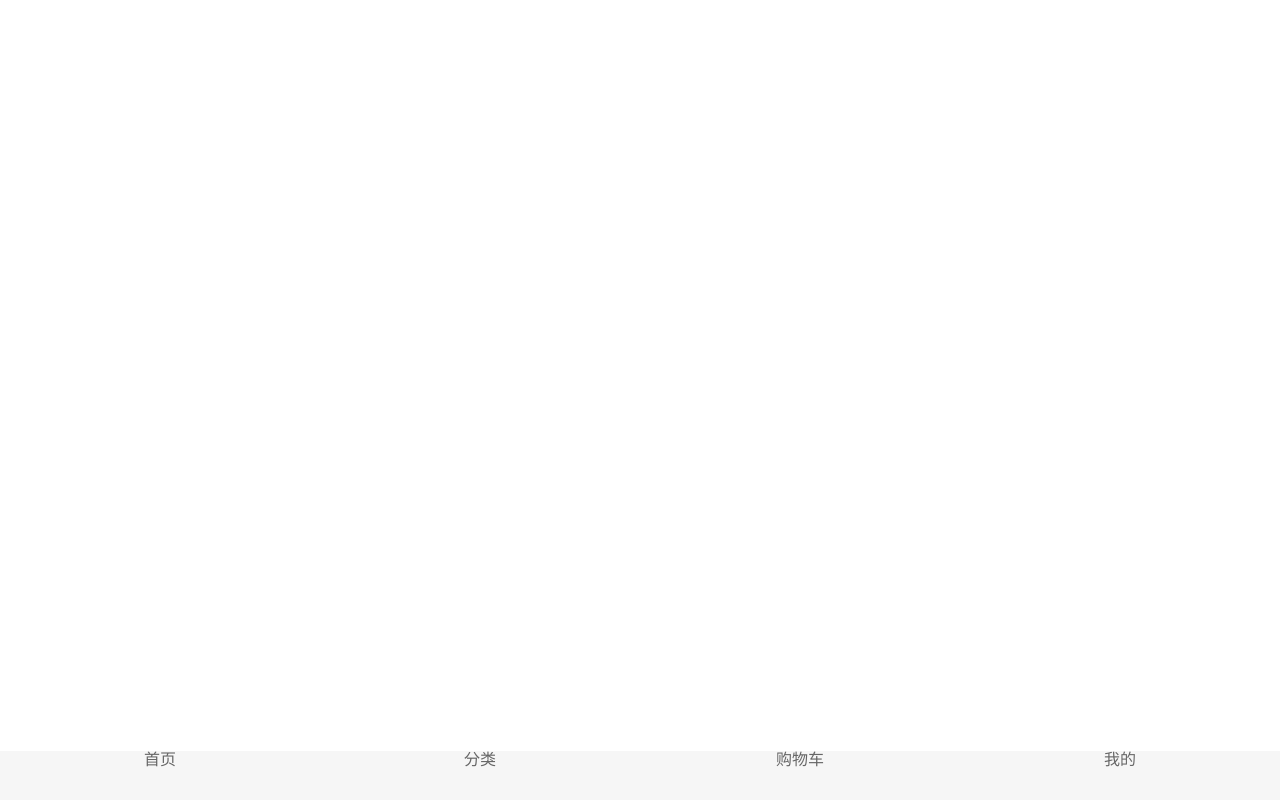
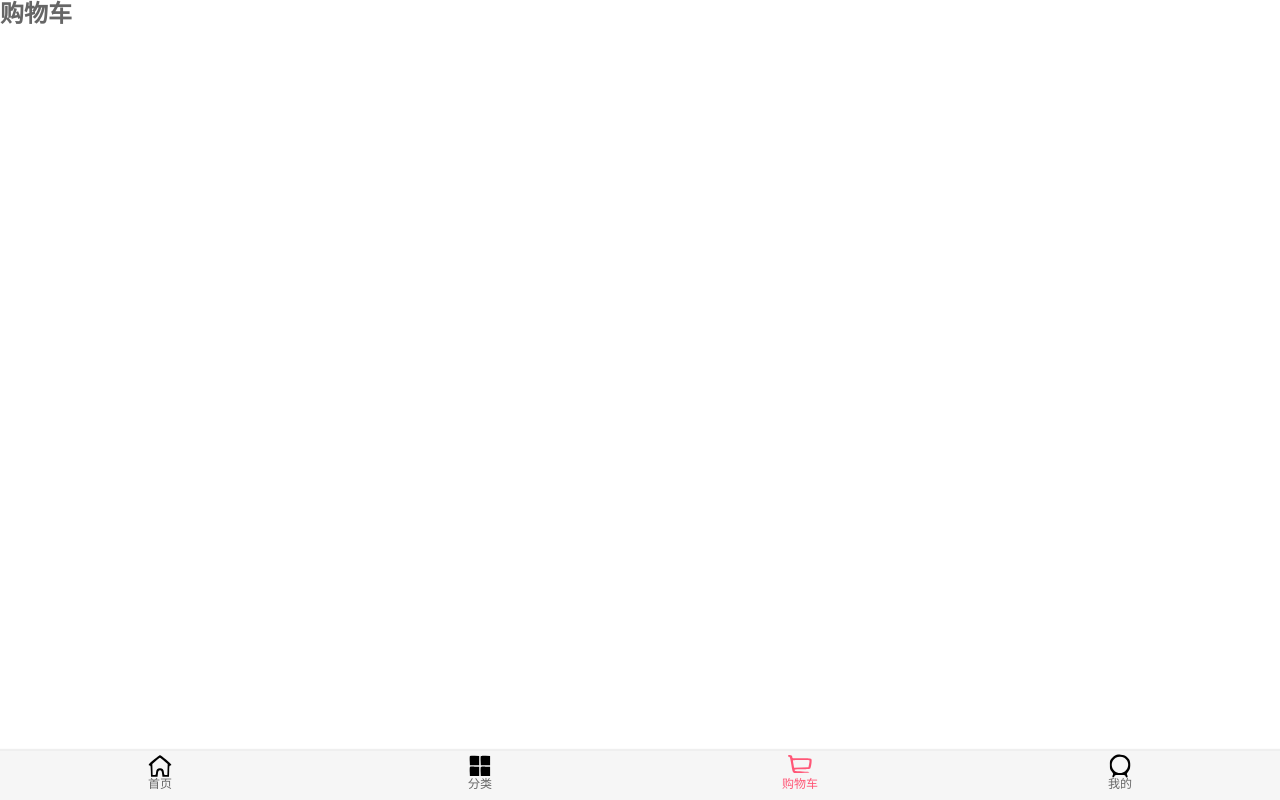
Before and after one commit to Philia8/supermall, a Vue app: page /cart in a window 1280 px wide. Built offline with nearby package versions, Linux system fonts and the light colour scheme.

Commit message:
完成TabBar部分

```diff
--- a/package.json
+++ b/package.json
@@ -8,7 +8,8 @@
   },
   "dependencies": {
     "core-js": "^2.6.5",
-    "vue": "^2.6.10"
+    "vue": "^2.6.10",
+    "vue-router": "^3.0.2"
   },
   "devDependencies": {
     "@vue/cli-plugin-babel": "^3.2.0",
--- a/src/App.vue
+++ b/src/App.vue
@@ -1,17 +1,17 @@
 <template>
-  <div id="app">
-      <div id="tab-bar">
-        <div class="tab-bar-item">首页</div>
-        <div class="tab-bar-item">分类</div>
-        <div class="tab-bar-item">购物车</div>
-        <div class="tab-bar-item">我的</div>
-      </div>
-  </div>
+    <div id="app">
+        <router-view></router-view>
+        <main-tab-bar></main-tab-bar>
+    </div>
 </template>
 
 <script>
+    import MainTabBar from 'components/content/mainTabBar/MainTabBar'
     export default {
-        name: 'app'
+        name: 'app',
+        components: {
+            MainTabBar
+        }
     }
 </script>
 
@@ -19,21 +19,4 @@
     /* 引入通用样式 */
 
     @import "assets/css/base.css";
-    /* tab-bar */
-
-    #tab-bar {
-        display: flex;
-        height: 49px;
-        background-color: #f6f6f6;
-        /* 底部定位 */
-        position: fixed;
-        left: 0;
-        right: 0;
-        bottom: 0;
-    }
-
-    .tab-bar-item {
-        text-align: center;
-        flex: 1;
-    }
 </style>
--- /dev/null
+++ b/src/components/common/tabbar/TabBar.vue
@@ -0,0 +1,27 @@
+<template>
+   <div class="tab-bar">
+        <slot></slot>
+   </div>
+</template>
+
+<script>
+    export default {
+        name: 'TabBar'
+    }
+</script>
+
+<style>
+    /* tab-bar */
+
+    .tab-bar {
+        display: flex;
+        height: 49px;
+        background-color: #f6f6f6;
+        /* 底部定位 */
+        position: fixed;
+        left: 0;
+        right: 0;
+        bottom: 0;
+        box-shadow: 0 -2px 1px rgba(100, 100, 100, .1);
+    }
+</style>
--- /dev/null
+++ b/src/components/common/tabbar/TabBarItem.vue
@@ -0,0 +1,58 @@
+<template>
+   <div class="tab-bar-item" @click="itemClick">
+       <slot v-if="!isActive" name="item-icon"></slot>
+       <slot v-else name="item-icon-active"></slot>
+       <div :style="activeStyle"><slot name="item-text"></slot></div>
+       <!-- <img src="assets/img/tabbar/home.svg" alt="">
+       <div>首页</div> -->
+   </div>
+</template>
+
+<script>
+    export default {
+        name: 'TabBarItem',
+        props: {
+            path: String,
+            activeColor: {
+                type: String,
+                default: "#FF5777"
+            }
+        },
+        data() {
+            return {
+
+            }
+        },
+        computed: {
+            isActive() {
+                // 当前路由的path 属性中包含当前路径，则表示当前路由处于活跃
+                return this.$route.path.indexOf(this.path) !== -1;
+            },
+            activeStyle() {
+                return this.isActive ? {
+                    color: this.activeColor
+                } : {}
+            }
+        },
+        methods: {
+            itemClick() {
+                this.$router.push(this.path)
+            }
+        }
+    }
+</script>
+
+<style>
+    .tab-bar-item {
+        text-align: center;
+        flex: 1;
+        font-size: 12px;
+    }
+
+    .tab-bar-item img {
+        width: 24px;
+        height: 24px;
+        margin-top: 3px;
+        vertical-align: middle;
+    }
+</style>
--- /dev/null
+++ b/src/components/content/mainTabBar/MainTabBar.vue
@@ -0,0 +1,46 @@
+<template>
+   <div id="MainTabBar">
+
+    <tab-bar>
+        <!-- <tab-bar-item path="/home" activeColor="blue"> -->
+        <tab-bar-item path="/home">
+            <img src="~assets/img/tabbar/home.svg" alt="首页" slot="item-icon">
+            <img src="~assets/img/tabbar/home_active.svg" alt="首页" slot="item-icon-active">
+            <div slot="item-text">首页</div>
+        </tab-bar-item>
+        <tab-bar-item path="/category">
+            <img src="~assets/img/tabbar/category.svg" alt="分类" slot="item-icon">
+            <img src="~assets/img/tabbar/category_active.svg" alt="分类" slot="item-icon-active">
+            <div slot="item-text">分类</div>
+        </tab-bar-item>
+        <tab-bar-item  path="/cart">
+            <img src="~assets/img/tabbar/shopcart.svg" alt="购物车" slot="item-icon">
+            <img src="~assets/img/tabbar/shopcart_active.svg" alt="购物车" slot="item-icon-active">
+            <div slot="item-text">购物车</div>
+        </tab-bar-item>
+        <tab-bar-item  path="/profile">
+            <img src="~assets/img/tabbar/profile.svg" alt="我的" slot="item-icon">
+            <img src="~assets/img/tabbar/profile_active.svg" alt="我的" slot="item-icon-active">
+            <div slot="item-text">我的</div>
+        </tab-bar-item>
+    </tab-bar>
+
+   </div>
+</template>
+
+<script>
+    import TabBar from 'components/common/tabbar/TabBar'
+    import TabBarItem from 'components/common/tabbar/TabBarItem'
+
+    export default {
+        name: 'MainTabBar',
+        components: {
+            TabBar,
+            TabBarItem
+        }
+    }
+</script>
+
+<style>
+
+</style>
--- a/src/main.js
+++ b/src/main.js
@@ -1,8 +1,10 @@
 import Vue from 'vue'
 import App from './App.vue'
+import router from './router/index'
 
 Vue.config.productionTip = false
 
 new Vue({
-  render: h => h(App),
+    render: h => h(App),
+    router
 }).$mount('#app')
--- /dev/null
+++ b/src/router/index.js
@@ -0,0 +1,44 @@
+import Vue from 'vue'
+import VueRouter from 'vue-router'
+
+// 懒加载
+
+const Home = () =>
+    import ('views/home/Home');
+const Category = () =>
+    import ('views/category/Category');
+const Cart = () =>
+    import ('views/cart/Cart');
+const Profile = () =>
+    import ('views/profile/Profile');
+// 1、安装插件
+Vue.use(VueRouter)
+
+// 2、创建Router 实例
+const Router = new VueRouter({
+    routes: [{
+            path: '',
+            redirect: '/home'
+        },
+        {
+            path: '/home',
+            component: Home
+        },
+        {
+            path: '/category',
+            component: Category
+        },
+        {
+            path: '/cart',
+            component: Cart
+        },
+        {
+            path: '/profile',
+            component: Profile
+        }
+    ],
+    mode: 'history'
+});
+
+// 3、导出Router
+export default Router
--- /dev/null
+++ b/src/views/cart/Cart.vue
@@ -0,0 +1,15 @@
+<template>
+   <div id="Cart">
+       <h2>购物车</h2>
+   </div>
+</template>
+
+<script>
+    export default {
+        name: 'Cart'
+    }
+</script>
+
+<style>
+
+</style>
--- /dev/null
+++ b/src/views/category/Category.vue
@@ -0,0 +1,15 @@
+<template>
+   <div id="Category">
+       <h2>分类</h2>
+   </div>
+</template>
+
+<script>
+    export default {
+        name: 'Category'
+    }
+</script>
+
+<style>
+
+</style>
--- /dev/null
+++ b/src/views/home/Home.vue
@@ -0,0 +1,15 @@
+<template>
+   <div id="Home">
+       <h2>首页</h2>
+   </div>
+</template>
+
+<script>
+    export default {
+        name: 'Home'
+    }
+</script>
+
+<style>
+
+</style>
--- /dev/null
+++ b/src/views/profile/Profile.vue
@@ -0,0 +1,15 @@
+<template>
+   <div id="Profile">
+       <h2>我的</h2>
+   </div>
+</template>
+
+<script>
+    export default {
+        name: 'Profile'
+    }
+</script>
+
+<style>
+
+</style>
--- /dev/null
+++ b/vue.config.js
@@ -0,0 +1,13 @@
+module.exports = {
+    configureWebpack: {
+        resolve: {
+            alias: {
+                'assets': '@/assets',
+                'common': '@/common',
+                'components': '@/components',
+                'network': '@/network',
+                'views': '@/views',
+            }
+        }
+    }
+}
```
Also changed, not shown: 1 other file (tests, documents, lock files or other folders).
